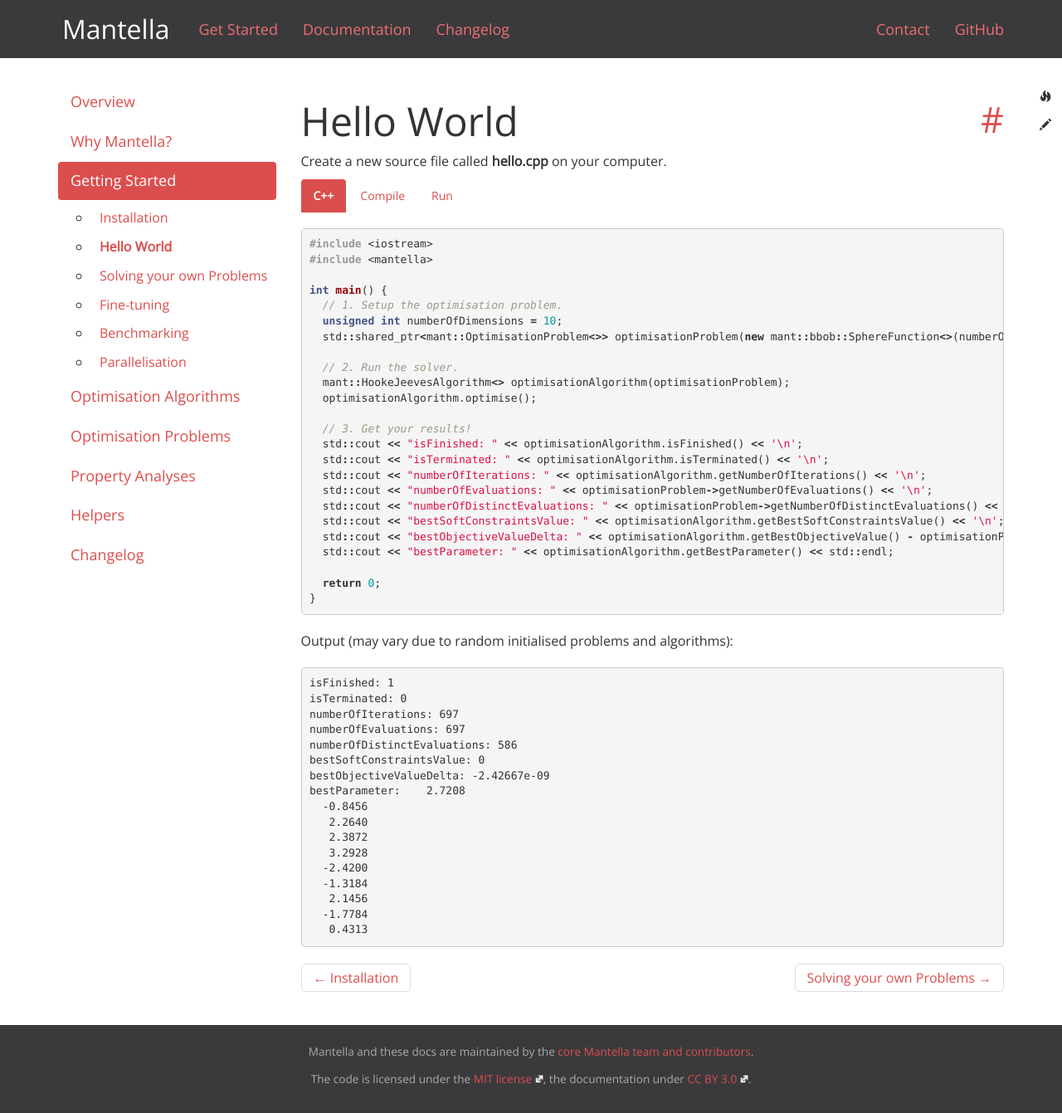
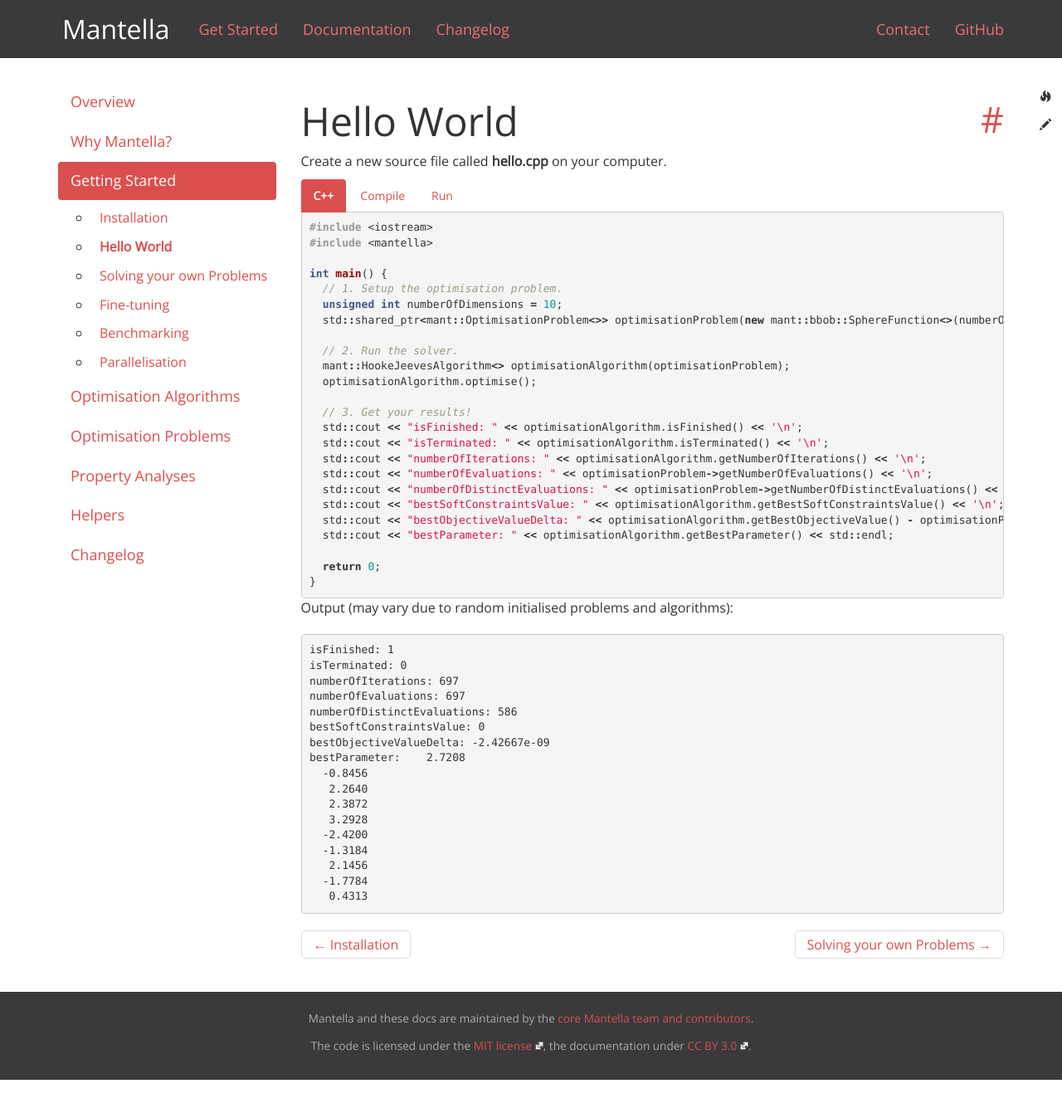
Before and after one commit to sebiniemann/Mantella, a Jekyll site: the page built from getting-started/hello-world.html, in a window 1280 px wide and 1341 px high. Shown: the whole window at 83% size. Built offline with Jekyll 4.4.1, drawn with Linux system fonts in a browser that asks for light colours.

Commit message:
Minor UI improvement

```diff
--- a/assets/css/custom.css
+++ b/assets/css/custom.css
@@ -304,7 +304,7 @@
 }
 
 .tab-pane pre {
-  margin: 20px 0;
+  margin: 0;
 }
 
 .highlight pre {
```
